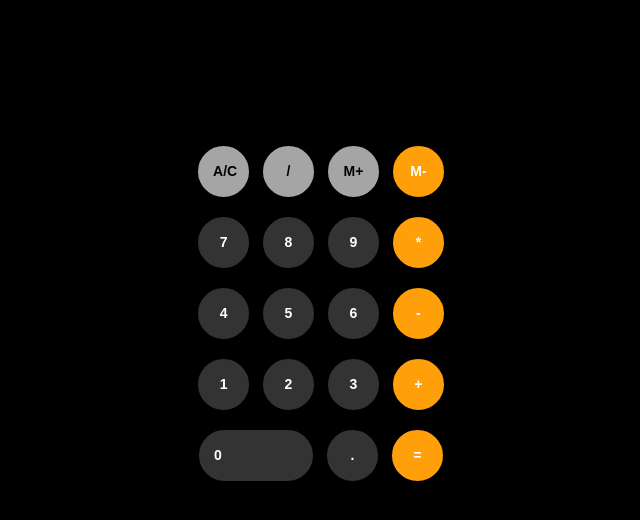
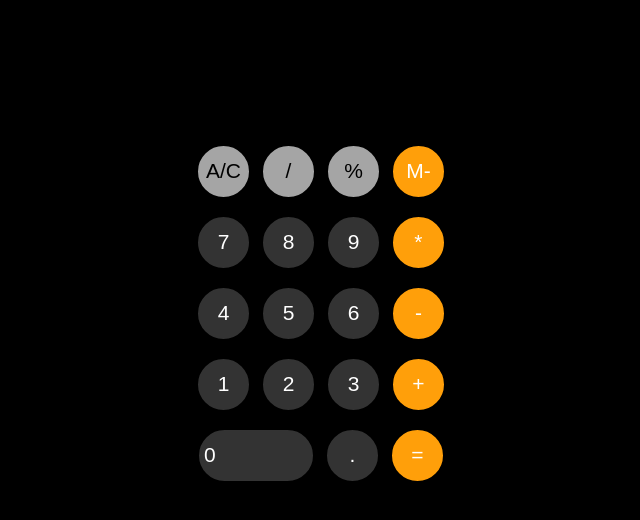
Before and after one commit to AmeetVishwakarma/New-Calculator, a plain HTML site: page index.html in a window 1280 px wide. Shown: the full height of the page, 319-959 px from the left. Drawn offline with Linux system fonts and the light colour scheme.

Commit message:
Second upload

```diff
--- a/index.html
+++ b/index.html
@@ -16,7 +16,7 @@
         <div class="row">
             <button class="button grey-bg">A/C</button>
             <button class="button grey-bg">/</button>
-            <button class="button grey-bg">M+</button>
+            <button class="button grey-bg">%</button>
             <button class="button orange-bg ft-white">M-</button>
          </div>
         <div class="row">
--- a/style.css
+++ b/style.css
@@ -14,15 +14,15 @@ body{
     cursor: pointer; */
 
     /* iphone-css */
-    padding: 15px;
+    padding: 5px;
     width: 55px;
     height: 55px;
     margin: 0 3px;
     border: 2px solid #000;
     border-radius: 50%;
     cursor: pointer;
-    font-size: 14px;
-    font-weight: 700;
+    font-size: 21px;
+    /* font-weight: 700; */
     color: #000;
 }
 .row{
```
